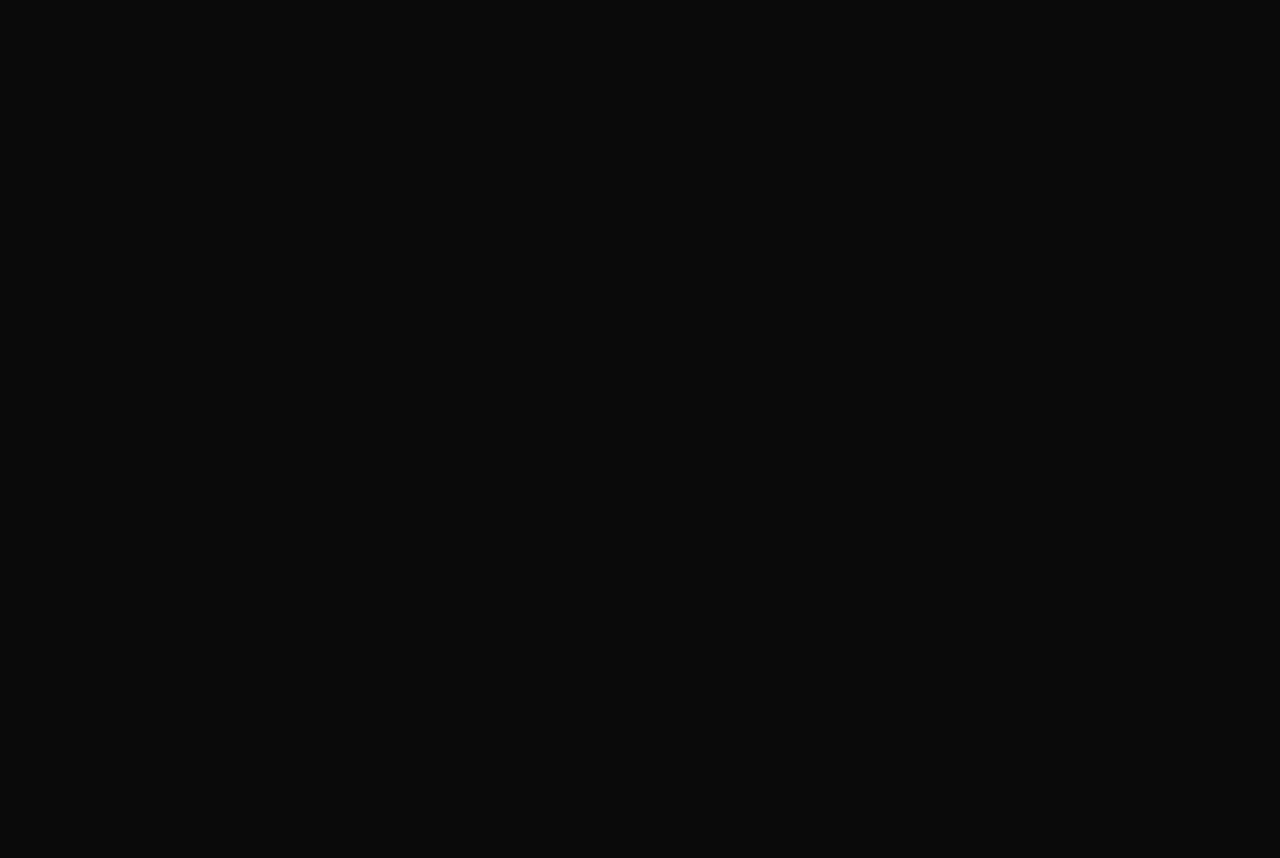
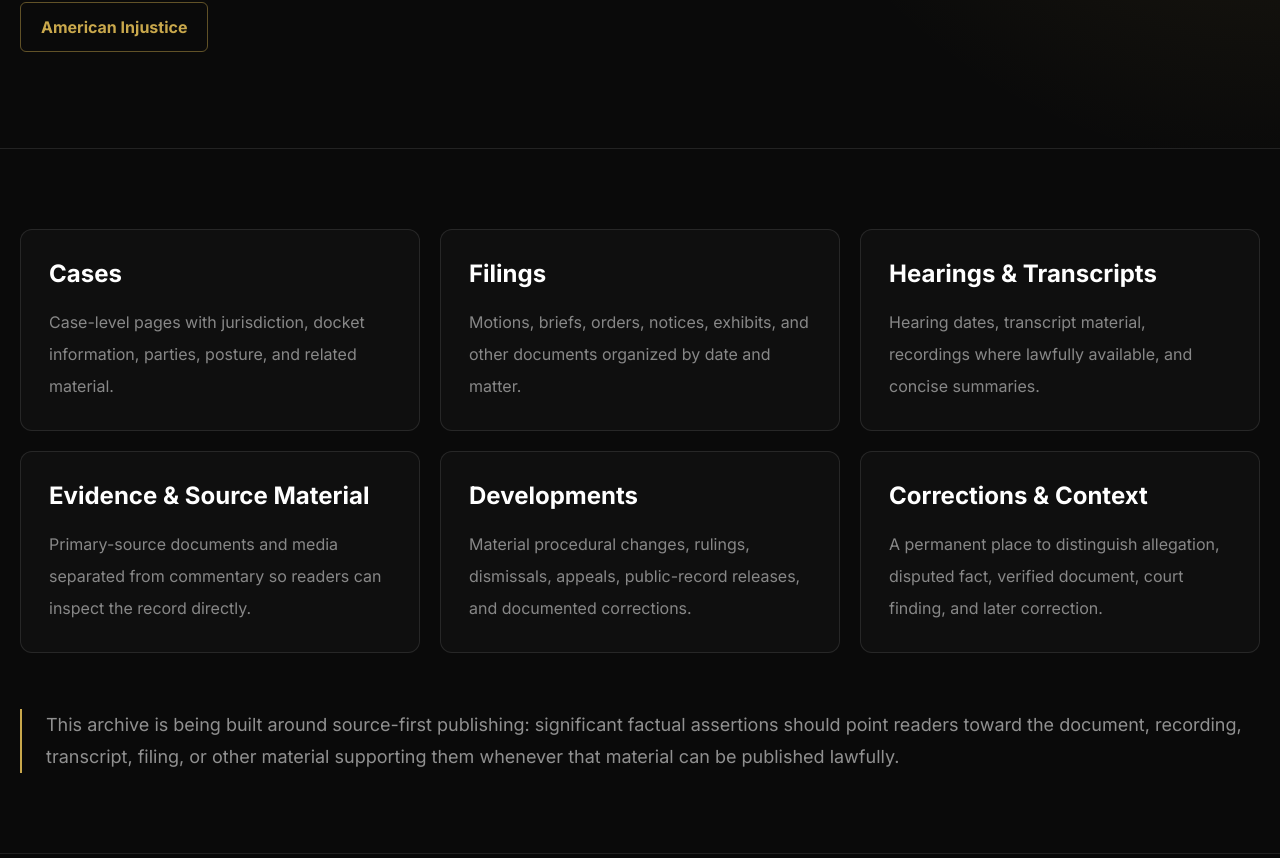
Before and after one commit to patriotnewsactivism/donmatthews-live, a Next.js app: page /record in a window 1280 px wide. Before the commit this address had no page. Shown: the part 439-1297 px from the top of the page. Before the commit the page ends 800 px from the top, so only its background shows below. Built offline with nearby package versions, Linux system fonts and the light colour scheme.

Commit message:
Add The Record page

```diff
--- /dev/null
+++ b/src/app/record/page.tsx
@@ -0,0 +1,31 @@
+import type { Metadata } from "next";
+import { FlagshipPage, OutlineButton, PageHero } from "@/components/FlagshipShell";
+
+export const metadata: Metadata = {
+  title: "The Record | Don Matthews",
+  description: "A structured archive for cases, filings, hearings, evidence, source documents, and major developments connected to Don Matthews' reporting and legal record.",
+  alternates: { canonical: "/record" },
+};
+
+const categories = [
+  ["Cases", "Case-level pages with jurisdiction, docket information, parties, posture, and related material."],
+  ["Filings", "Motions, briefs, orders, notices, exhibits, and other documents organized by date and matter."],
+  ["Hearings & Transcripts", "Hearing dates, transcript material, recordings where lawfully available, and concise summaries."],
+  ["Evidence & Source Material", "Primary-source documents and media separated from commentary so readers can inspect the record directly."],
+  ["Developments", "Material procedural changes, rulings, dismissals, appeals, public-record releases, and documented corrections."],
+  ["Corrections & Context", "A permanent place to distinguish allegation, disputed fact, verified document, court finding, and later correction."],
+];
+
+export default function RecordPage() {
+  return (
+    <FlagshipPage>
+      <PageHero eyebrow="THE RECORD" title="Cases. Filings. Evidence. Developments." intro="A date-driven public archive designed to make complex legal and investigative material easier to verify, navigate, and cite." actions={<OutlineButton href="/american-injustice">American Injustice</OutlineButton>} />
+      <section className="mx-auto max-w-7xl px-5 py-20">
+        <div className="grid gap-5 md:grid-cols-2 xl:grid-cols-3">
+          {categories.map(([title, text]) => <div key={title} className="rounded-xl border border-white/10 bg-white/[0.025] p-7"><h2 className="text-2xl font-bold">{title}</h2><p className="mt-4 leading-8 text-white/50">{text}</p></div>)}
+        </div>
+        <div className="mt-14 border-l-2 border-[#c9a84c] pl-6 text-lg leading-8 text-white/55">This archive is being built around source-first publishing: significant factual assertions should point readers toward the document, recording, transcript, filing, or other material supporting them whenever that material can be published lawfully.</div>
+      </section>
+    </FlagshipPage>
+  );
+}
```
